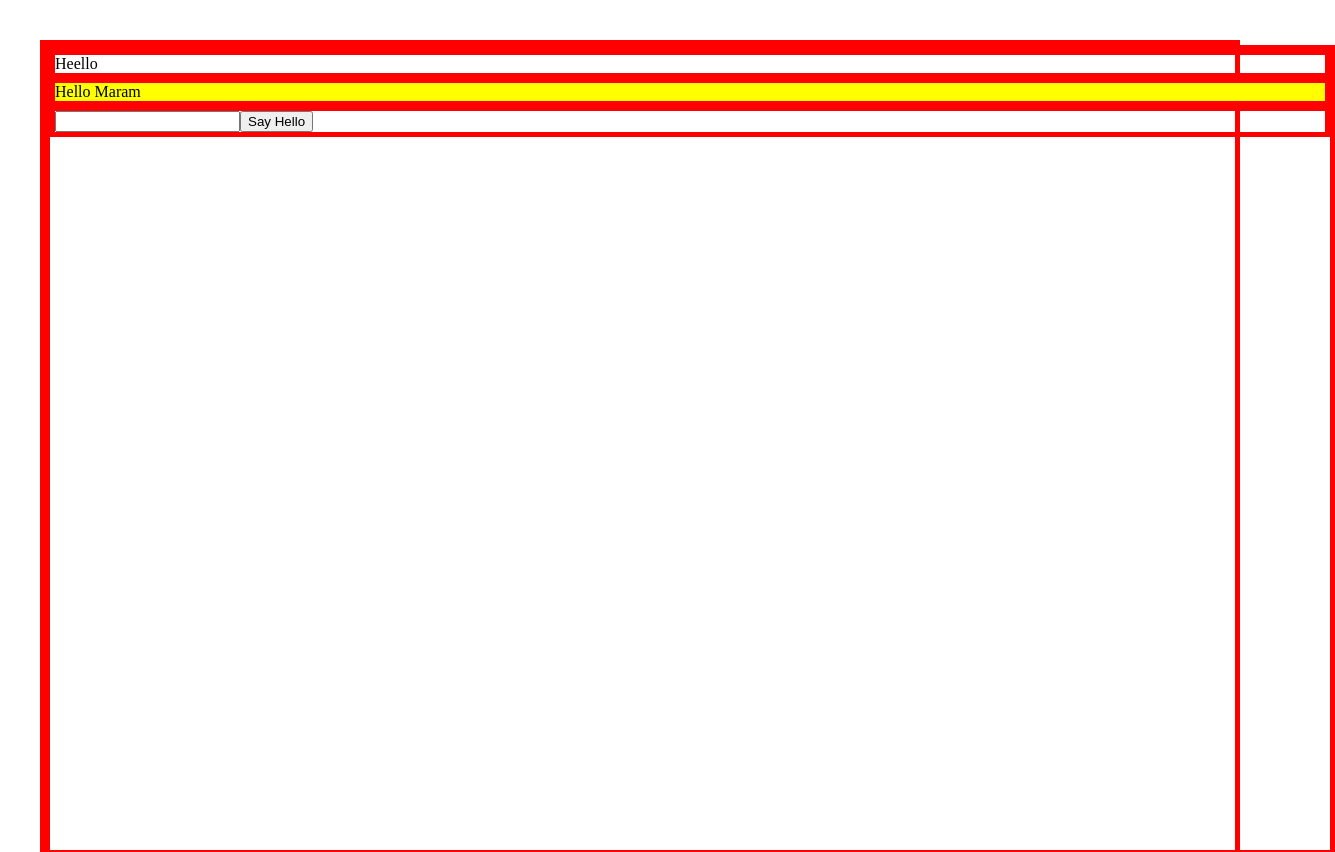
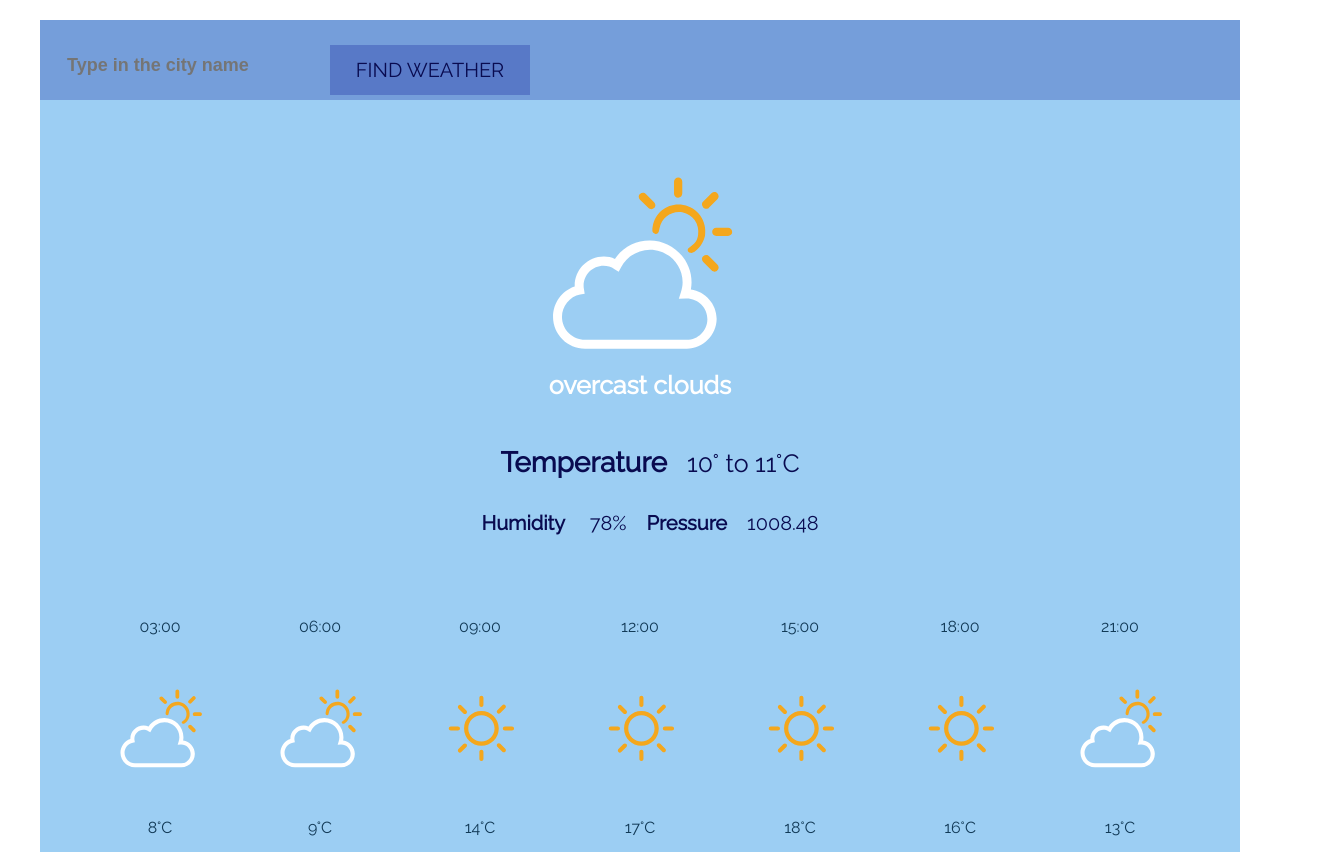
Before and after one commit to Maliks223/Weather-Api, a React (Create React App) app in the folder weather-api/: page / in a window 1280 px wide. Shown: the top 852 px of the page, 1335 px wide, since content can reach past the window. Built offline with nearby package versions, Linux system fonts and the light colour scheme.

Commit message:
Weather API: HTML/CSS

```diff
--- a/weather-api/src/App.css
+++ b/weather-api/src/App.css
@@ -1,25 +1,115 @@
-.app {
-  height: 100vh;
-  width: 100vw;
-  transition: background-color 1s ease-in;
+
+/*  Search bar */
+html {
+  padding: 0;
+  margin: 0;
+  font-family:Raleway;
 }
 
-.app__header,
-.app__main {
+.search {
+  color: white;
+  font-size: 18px;
+  font-weight: 900;
+  border: none;
+  background-color: transparent;
+  margin-left: 25px;
+  margin-right: 20px;
+  padding-bottom: 10px;
+}
+
+.search:focus {
+  border: none;
+  border-bottom: solid 2px #5879c7;
+  outline: none;
+}
+
+a {
+  text-decoration: none;
+}
+
+#header {
+  background-color: #759eda;
+  height: 100px;
   width: 100%;
+  display: flex;
+  align-items: center;
+  margin: -20px 0px;
+}
+
+.button {
+  background-color: #5879c7;
+  color: #090b50;
+  font-size: 20px;
+  display: inline-flex;
+  justify-content: center;
+  align-items: center;
+  width: 200px;
+  height: 50px;
+}
+
+/* Current weather */
+.icon {
+  width: 220px;
+  height: 220px;
+  margin-top: 50px;
+}
+
+main {
   display: flex;
   flex-direction: column;
   align-items: center;
-  padding: 20px;
-  font-family: "Raleway", sans-serif;
-  -webkit-font-smoothing: antialiased;
-  -moz-osx-font-smoothing: grayscale;
+  background-color: #9ccef3;
 }
 
-/*  Search bar */
+.below-image-text {
+  margin-top: 0;
+  color: white;
+  font-size: 25px;
+  font-weight: bolder;
+  margin-bottom: 30px;
+}
 
-/* Current weather */
+.temp {
+  font-size: 28px;
+  font-weight: bold;
+  color: #090b50;
+  padding: 0 20px;
+}
 
-div {
-  border: 5px solid red;
+.temp-range {
+  font-size: 25px;
+  color: #090b50;
 }
+
+.property {
+  font-size: 20px;
+  font-weight: bold;
+  color: #090b50;
+  padding: 0 20px;
+}
+
+.value {
+  font-size: 20px;
+  color: #090b50;
+}
+
+.cards {
+  margin-top: 20px;
+  width: 100%;
+  display: flex;
+  flex-wrap: wrap;
+  justify-content: center;
+  color: #113956;
+}
+
+.card {
+  display: flex;
+  flex-direction: column;
+  align-items: center;
+  padding: 30px;
+}
+
+.card-icon {
+  width: 100px;
+  padding: 25px 0;
+}
--- a/weather-api/src/App.js
+++ b/weather-api/src/App.js
@@ -1,32 +1,71 @@
-import React, { Component } from "react";
-import Search from "./components/Search";
-
-import SayHi, { SayHello } from "./components/WeatherItem";
-import fakeWeatherData from "./fakeWeatherData.json";
-
+import React from "react";
 import "./App.css";
 
-class App extends Component {
-  constructor(props) {
-    super(props);
-    this.state = {
-      name: "Maram"
-    };
-  }
+import cloudy from "./img/weather-icons/mostlycloudy.svg";
+import clear from "./img/weather-icons/clear.svg";
 
-  handleInputChange = value => {
-    this.setState({ name: value });
-  };
+const App = () => {
+  return (
+    <>
+      <header id="header">
+        <input className="search" type="text" placeholder="Type in the city name" ></input>
+        <a href="#" className="button"> FIND WEATHER </a>
+      </header>
 
-  render() {
-    return (
-      <div className="app">
-        <SayHi />
-        <SayHello color="black" name={this.state.name} />
-        <Search handleInput={this.handleInputChange} />
-      </div>
-    );
-  }
-}
+      <main>
+        <img src={cloudy} alt="Sun icon" className="icon"></img>
+        <p className="below-image-text"> overcast clouds </p>
+        <p className="container">
+          <span className="temp"> Temperature</span>
+          <span className="temp-range">10&#0176; to 11&#0176;C</span>
+        </p>
+        <p className="container">
+          <span className="property">Humidity </span>
+          <span className="value">78%</span>
+          <span className="property">Pressure</span>
+          <span className="value">1008.48</span>
+        </p>
+
+        <div className="cards">
+          <div className="card">
+          <p>03:00</p>
+            <img src={cloudy} alt="sun icon" className="card-icon" placeholder="cloudy"></img>
+            <p>8&#0176;C</p>
+          </div>
+          <div className="card">
+          <p>06:00</p>
+            <img src={cloudy} alt="sun icon" className="card-icon" placeholder="cloudy"></img>
+            <p>9&#0176;C</p>
+          </div>
+          <div className="card">
+          <p>09:00</p>
+            <img src={clear} alt="sun icon" className="card-icon" placeholder="clear"></img>
+            <p>14&#0176;C</p>
+          </div>
+          <div className="card">
+          <p>12:00</p>
+            <img src={clear} alt="sun icon" className="card-icon" placeholder="clear"></img>
+            <p>17&#0176;C</p>
+          </div>
+          <div className="card">
+          <p>15:00</p>
+            <img src={clear} alt="sun icon" className="card-icon" placeholder="clear"></img>
+            <p>18&#0176;C</p>
+          </div>
+          <div className="card">
+          <p>18:00</p>
+            <img src={clear} alt="sun icon" className="card-icon" placeholder="clear"></img>
+            <p>16&#0176;C</p>
+          </div>
+          <div className="card">
+          <p>21:00</p>
+            <img src={cloudy} alt="sun icon" className="card-icon" placeholder="cloudy"></img>
+            <p>13&#0176;C</p>
+          </div>
+        </div>
+      </main>
+    </>
+  );
+};
 
 export default App;
```
